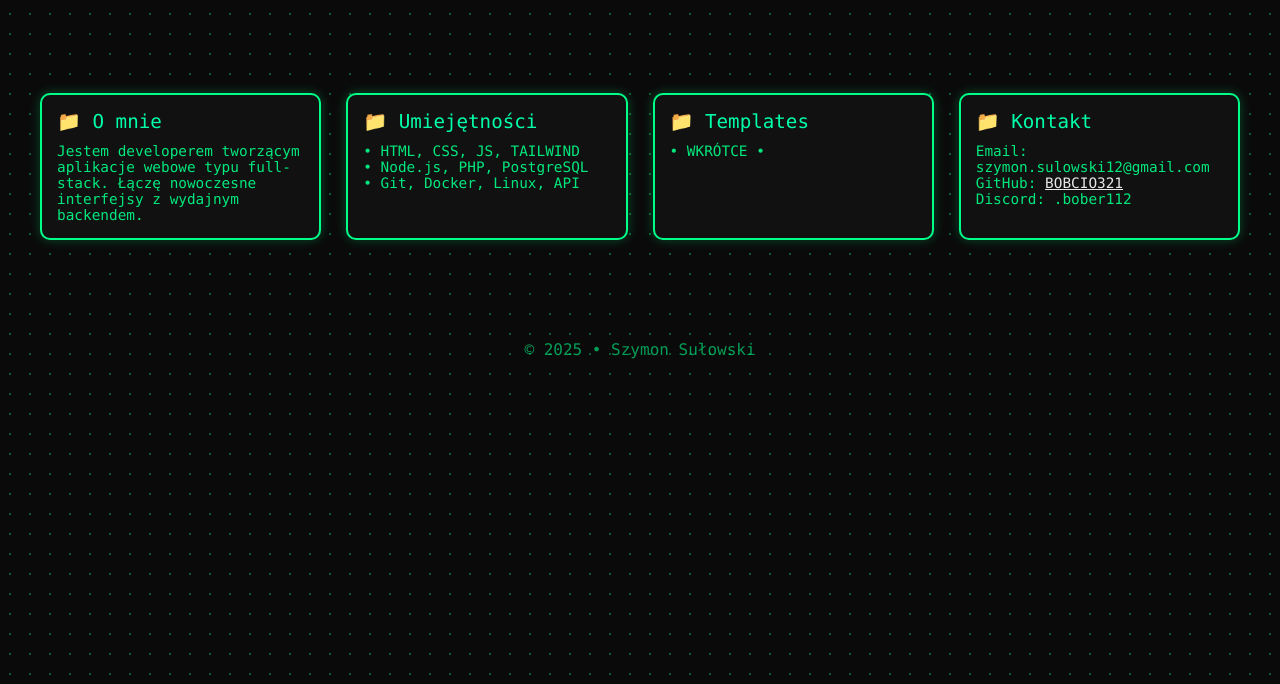
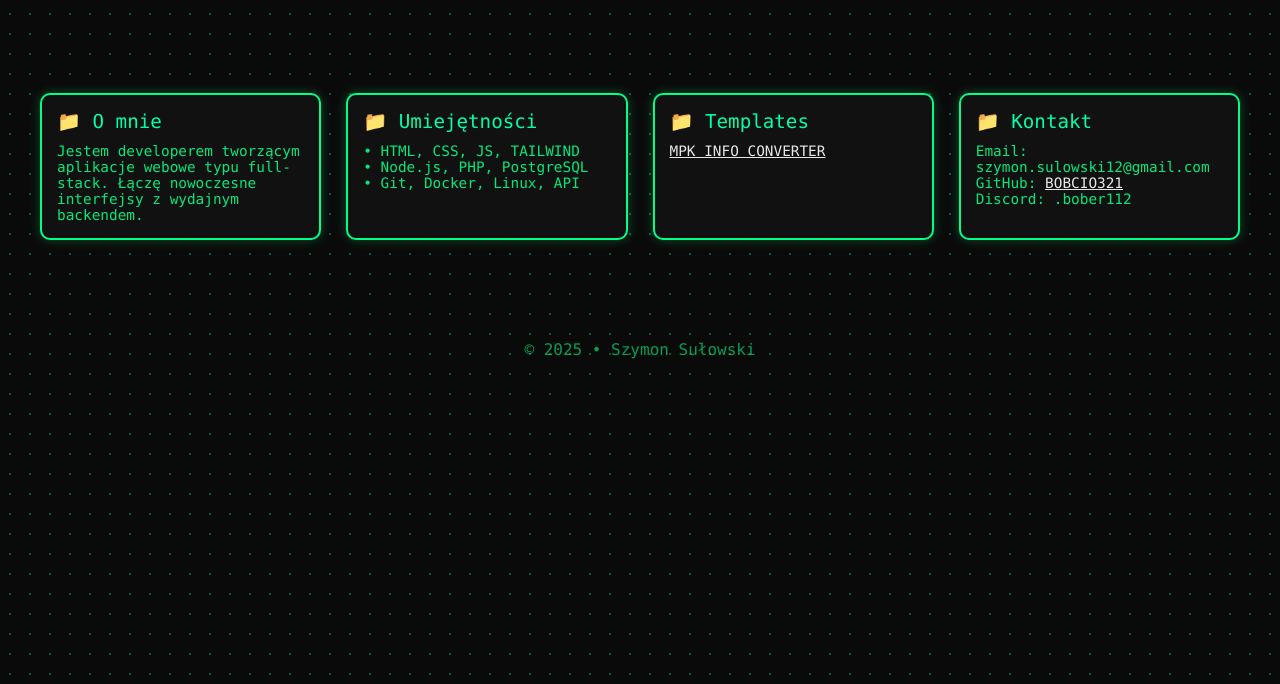
Before and after one commit to bobcio321/bobcio321.github.io, a plain HTML site: page index.html in a window 1280 px wide. Shown: the part 116-800 px from the top of the page. Drawn offline with Linux system fonts and the light colour scheme.

Commit message:
added template

```diff
--- a/index.html
+++ b/index.html
@@ -108,10 +108,7 @@
     <div class="folder-window">
       <div class="folder-title">📁 Templates</div>
       <div class="folder-content">
-        • WKRÓTCE •
-       <!-- • Full Login/Register system<br>
-        • Chmurowy panel plików<br>
-        • Dashboard monitorujący -->
+        <a class="link" href="https://github.com/bobcio321/EASY-MPK-API" target="_blank">MPK INFO CONVERTER</a>
       </div>
     </div>
 
```
